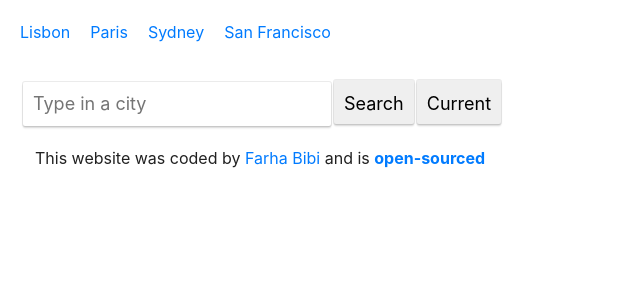
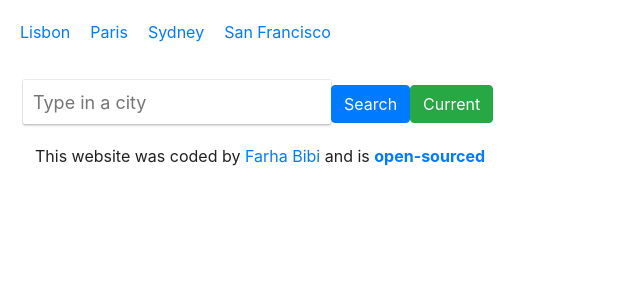
Before and after one commit to fbibi4/react-weather-app, a React (Create React App) app: page / in a window 1280 px wide. Shown: the top 300 px of the page, without its empty margins (0-640 px from the left). Built offline with nearby package versions, Linux system fonts and the light colour scheme.

Commit message:
updated the buttons

```diff
--- a/src/WeatherSearch.js
+++ b/src/WeatherSearch.js
@@ -28,9 +28,18 @@ export default function WeatherSearch() {
 
   let form = (
     <form onSubmit={handleSubmit}>
-      <input type="search" placeholder="Type in a city" onChange={changeCity} />
-      <input type="submit" value="Search" />
-      <input type="submit" value="Current" />
+      <input
+        type="search"
+        placeholder="Type in a city"
+        autoComplete="off"
+        onChange={changeCity}
+      />
+      <button type="button" value="Search" class="btn btn-primary">
+        Search
+      </button>
+      <button type="button" value="Search" class="btn btn-success">
+        Current
+      </button>
     </form>
   );
 
--- a/src/index.js
+++ b/src/index.js
@@ -5,7 +5,6 @@ import App from "./App.js";
 import reportWebVitals from "./reportWebVitals";
 import Navigation from "./Navigation";
 import WeatherSearch from "./WeatherSearch";
-
 const root = ReactDOM.createRoot(document.getElementById("root"));
 root.render(
   <React.StrictMode>
```
